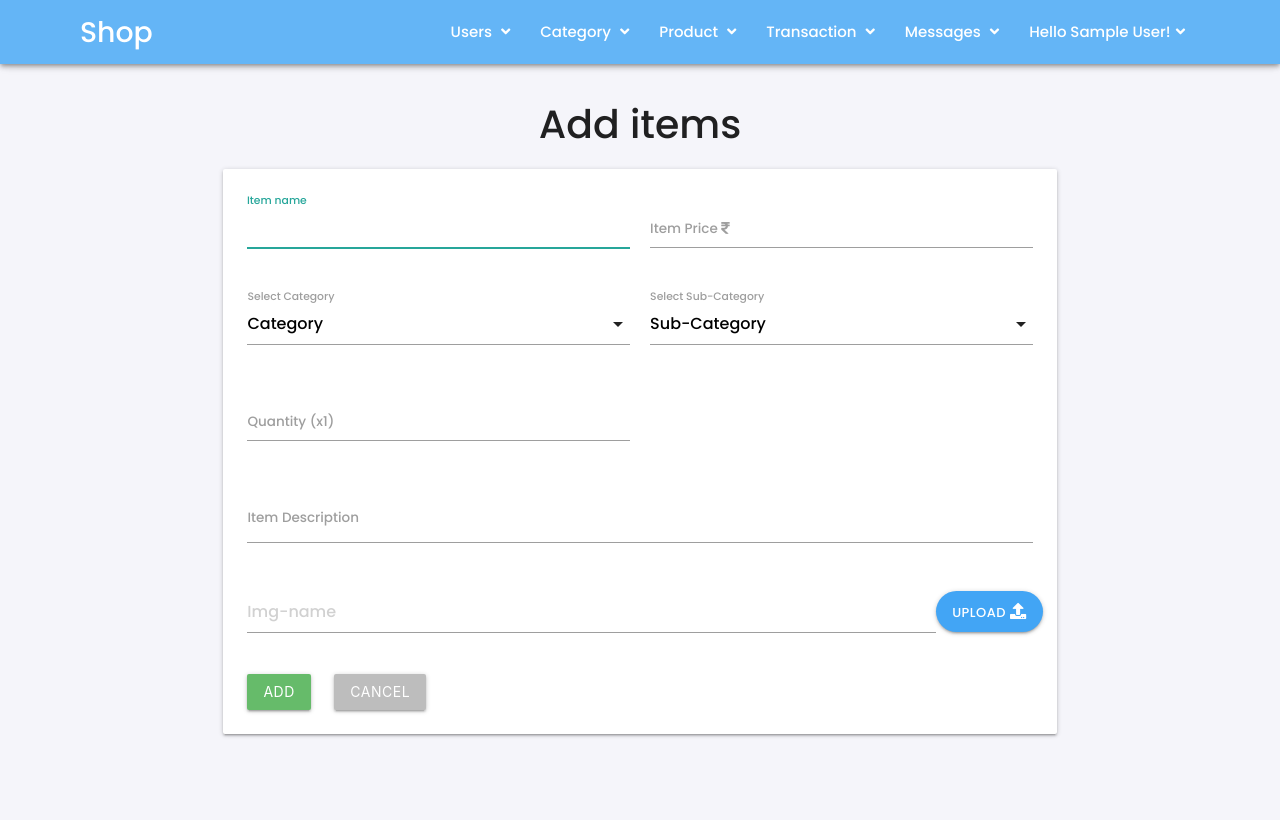
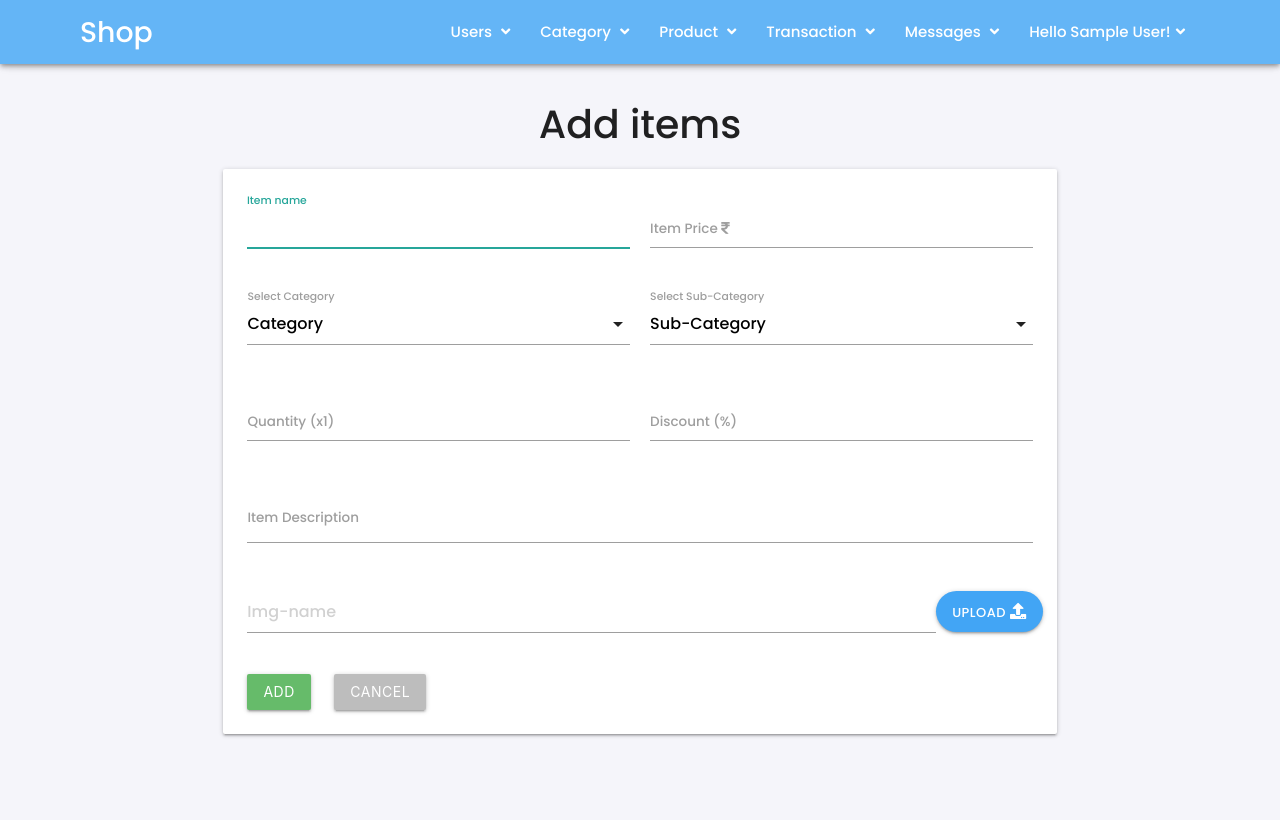
Before and after one commit to parthpanchal5/sdssds, a PHP site: page /admin/insert_item.php in a window 1280 px wide. Shown: the top 820 px of the page. Run offline with PHP 8.4, Linux system fonts and the light colour scheme; the visitor is signed in with stand-in values (Sample User, id 1); data that the repository does not hold is empty; some libraries are stand-ins or nearby versions.

Commit message:
Discount module added

```diff
--- a/admin/inc/header.php
+++ b/admin/inc/header.php
@@ -13,7 +13,7 @@
 
     <!-- <script src="https://cdnjs.cloudflare.com/ajax/libs/Chart.js/2.7.2/Chart.min.js"></script> -->
     <script src="https://code.jquery.com/jquery-3.3.1.min.js"></script>
-    <script src="https://cdnjs.cloudflare.com/ajax/libs/limonte-sweetalert2/7.29.0/sweetalert2.all.js"></script>
+    <!-- <script src="https://cdnjs.cloudflare.com/ajax/libs/limonte-sweetalert2/7.29.0/sweetalert2.all.js"></script> -->
     <!-- <script src='https://devpreview.tiny.cloud/demo/tinymce.min.js'></script>
     <script src="../js/tinymce/jquery.tinymce.min.js"></script> -->
 
--- a/admin/insert_item.php
+++ b/admin/insert_item.php
@@ -2,8 +2,8 @@
 	session_start();
 	include 'inc/conn.php';
 
-	$itemName = $itemPrice = $category = $qty = $itemDesc  = $subCat = '';
-	$itemName_err = $itemPrice_err = $category_err = $qty_err = $itemDesc_err = $subCat_err = '';
+	$itemName = $itemPrice = $category = $qty = $itemDesc  = $subCat = $discount = '';
+	$itemName_err = $itemPrice_err = $category_err = $qty_err = $itemDesc_err = $subCat_err = $discount_err = '';
 
 	if(isset($_POST['add'])){
 
@@ -13,6 +13,8 @@
 		$subCat = mysqli_real_escape_string($conn, $_POST['sub_cat']);
 		$qty = mysqli_real_escape_string($conn, $_POST['qty']);
 		$itemDesc = mysqli_real_escape_string($conn, $_POST['item_desc']);
+		$discount = mysqli_real_escape_string($conn, $_POST['disc']);
+
 
 		// Vars for img-file
 		$file = $_FILES['item_img'];
@@ -42,6 +44,7 @@
 				echo "There was an error uploading file";
 			}
 		}
+
 		if(empty($itemName)){
 			$itemName_err = "Item name is required";
 		}
@@ -60,6 +63,9 @@
 		if(empty($itemDesc)){
 			$itemDesc_err = "Item Descripton is required";
 		}
+		if(empty($discount)){
+			$discount = "0.0";
+		}
 		// if(!preg_match("/^[a-zA-Z]$/", $itemName)){
 		// 	$itemName_err = "Invalid Item name";
 		// }
@@ -70,8 +76,8 @@
 				if(!preg_match("/^[0-9]*$/", $qty)){
 					$qty_err = "Please insert quantity";
 				}else{
-					$sql1 = "SELECT * FROM category"; $result1 = mysqli_query($conn, $sql1); while($row = mysqli_fetch_array($result1)){ $cat_id = $row[0];
-					$sql = "INSERT INTO item (`cat_id`, `item_name`, `item_img`, `item_cat`, `item_desc`, `item_price`, `item_qty`, `sub_category`) VALUES ((SELECT `cat_id` FROM category WHERE `cat_id` = '$cat_id'),	'$itemName', '$newFileName', '$category', '$itemDesc', '$itemPrice', '$qty', '$subCat');";
+						$sql1 = "SELECT * FROM category"; $result1 = mysqli_query($conn, $sql1); while($row = mysqli_fetch_array($result1)){ $cat_id = $row[0];
+						$sql = "INSERT INTO item (`cat_id`, `item_name`, `item_img`, `item_cat`, `item_desc`, `item_price`, `item_qty`, `sub_category`, `discount`) VALUES ((SELECT `cat_id` FROM category WHERE `cat_id` = '$cat_id'),	'$itemName', '$newFileName', '$category', '$itemDesc', '$itemPrice', '$qty', '$subCat', '$discount');";
 					}
 					$result = mysqli_query($conn, $sql);
 					header("Location:insert_item.php");
@@ -131,6 +137,11 @@
 									<label for="qty">Quantity (x1)</label>
 									<span class="red-text"><?php echo $qty_err; ?></span>
 								</div>
+								<div class="input-field col s6">
+									<input type="text" name="disc" id="discount" value="<?php echo $discount; ?>" >
+									<label for="qty">Discount (%)</label>
+									<span class="red-text"><?php echo $discount_err; ?></span>
+								</div>
 							</div>
 							<div class="row">
 								<div class="input-field col s12">
--- a/index.php
+++ b/index.php
@@ -29,7 +29,7 @@
 <div class="container-fluid animated fadeIn">
 	<!-- Carousel Slider -->
 	<div class="carousel carousel-slider" style="margin-top: 15px;">
-	<?php $sql = "SELECT * FROM item ORDER BY RAND(`item_id`) DESC LIMIT 4"; $result = mysqli_query($conn, $sql); while ($row = mysqli_fetch_array($result)) { ?>
+	<?php $sql = "SELECT * FROM item ORDER BY RAND(`item_id`) ASC LIMIT 4"; $result = mysqli_query($conn, $sql); while ($row = mysqli_fetch_array($result)) { ?>
 		<div class="carousel-item center" href="#one!">
 			<a href="product.php?pcat=<?php echo $row[4]; ?>&pname=<?php echo $row[2]; ?>&pid=<?php echo $row[0]; ?>" data-target="_blank">
 				<img src="admin/img/<?php echo $row[3]; ?>" alt="<?php echo $row[2]; ?>" height="550">
--- a/product.php
+++ b/product.php
@@ -75,16 +75,18 @@
 						<td colspan='2' class='left-align'>
 							<?php if($row[7] <= 4): ?>
 								<a href='#' class='btn btn-large blue darken-1 left'>Notify me <i class='fa fa-bell fa-1x' style='font-size: 15px; margin-left: 10px;'></i></a>
-							<?php else:?>
+							<?php else: ?>
 								<button type="submit" name="add_to_cart" class="btn btn-large amber darken-2" style="font-family: 'Poppins', sans-serif !important;">Add to cart <i class="fa fa-shopping-cart" style="font-size: 16px;"></i></button>
 								<a href='cart.php?pid=<?php echo $row[0]; ?>' target='_blank' class='btn btn-large amber darken-4 right'>Buy now <i class='fas fa-bolt'style="font-size: 16px;"></i></a>
 							</td>
-              <?php endif;?>
+              <?php endif; ?>
 
             </td>
             <input type="hidden" name="hidden_name" value="<?php echo $row['item_name']; ?>">
             <input type="hidden" name="hidden_price" value="<?php echo $row['item_price']; ?>">
             <input type="hidden" name="hidden_img" value="<?php echo $row['item_img']; ?>">
+            <input type="hidden" name="hidden_discount" value="<?php echo $row['discount']; ?>">
+
           </tr>
           </form>
         </table>
```
Also changed, not shown: admin/view_item.php (+16 -7 lines), cart.php (+8 -3 lines), admin/img/5c3f14731a1089.53809816.jpg (added).
